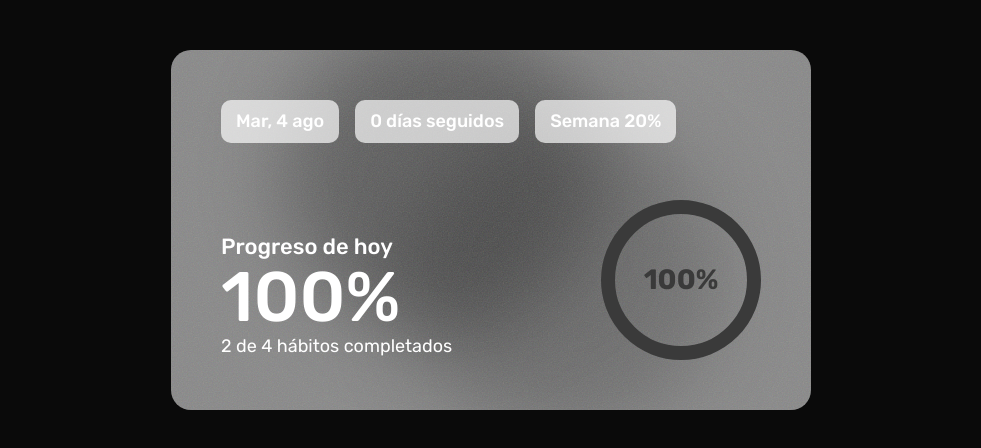
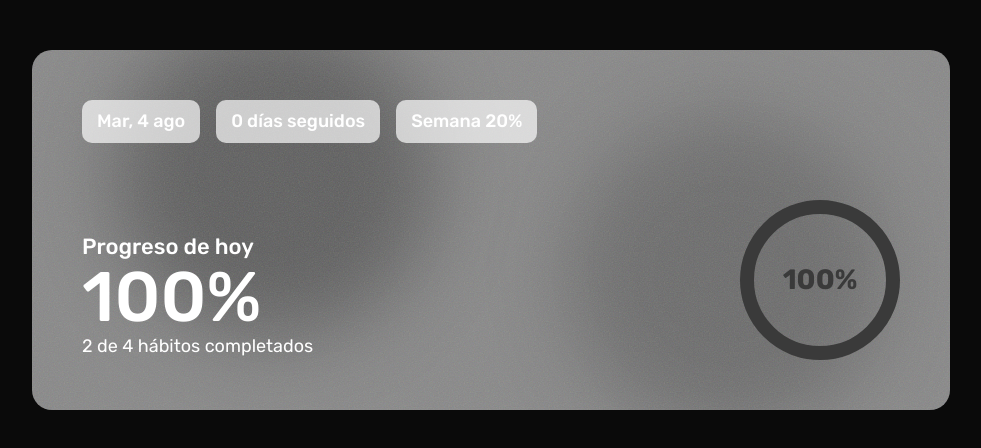
Before and after one commit to Arsock/trabiit, a Next.js app: page /habits in a window 1280 px wide. Shown: the top 448 px of the page, without its empty margins (149-1130 px from the left). Built offline with nearby package versions, Linux system fonts and the light colour scheme.

Commit message:
arreglo del acho de la pantalla 950px

```diff
--- a/src/app/(app)/layout.tsx
+++ b/src/app/(app)/layout.tsx
@@ -21,10 +21,14 @@ export default function RootLayout({
   children: React.ReactNode;
 }>) {
   return (
-    <html lang="en" style={{fontFamily:"rubik"}} className={` h-full antialiased`} suppressHydrationWarning>
-      <body className="min-h-full flex flex-col">
+    <html lang="en" style={{fontFamily:"rubik"}} className={`${rubik.variable} h-full antialiased`} suppressHydrationWarning>
+      <body className="min-h-full">
         <ThemeProvider>
-            <main className="flex-1">{children}</main>
+          <main className="w-full">
+            <div className="w-full max-w-237.5 mx-auto px-4">
+              {children}
+            </div>
+          </main>
         </ThemeProvider>
       </body>
     </html>
--- a/src/app/globals.css
+++ b/src/app/globals.css
@@ -77,6 +77,6 @@
     background-color: var(--background);
     color: var(--text);
     transition: background-color 0.2s ease, color 0.2s ease;
-    padding: 50px 20rem 0 20rem;
+    padding-top: 50px;
   }
 }
--- a/src/features/habits/components/HabitDashboard/index.tsx
+++ b/src/features/habits/components/HabitDashboard/index.tsx
@@ -4,7 +4,7 @@ export const HabitDashboard = () => {
   const percentage = 100;
 
   return (
-    <div className="relative h-90 bg-card rounded-[20px] p-12.5 overflow-hidden">
+    <div className="w-full relative h-90 bg-card rounded-[20px] p-12.5 overflow-hidden">
 
       {/* las bolas del demonio v1 */}
       <div className="absolute top-[-20%] left-[-10%] w-80 h-80 rounded-full bg-black/30 blur-2xl animate-orbit-1 pointer-events-none" />
```
